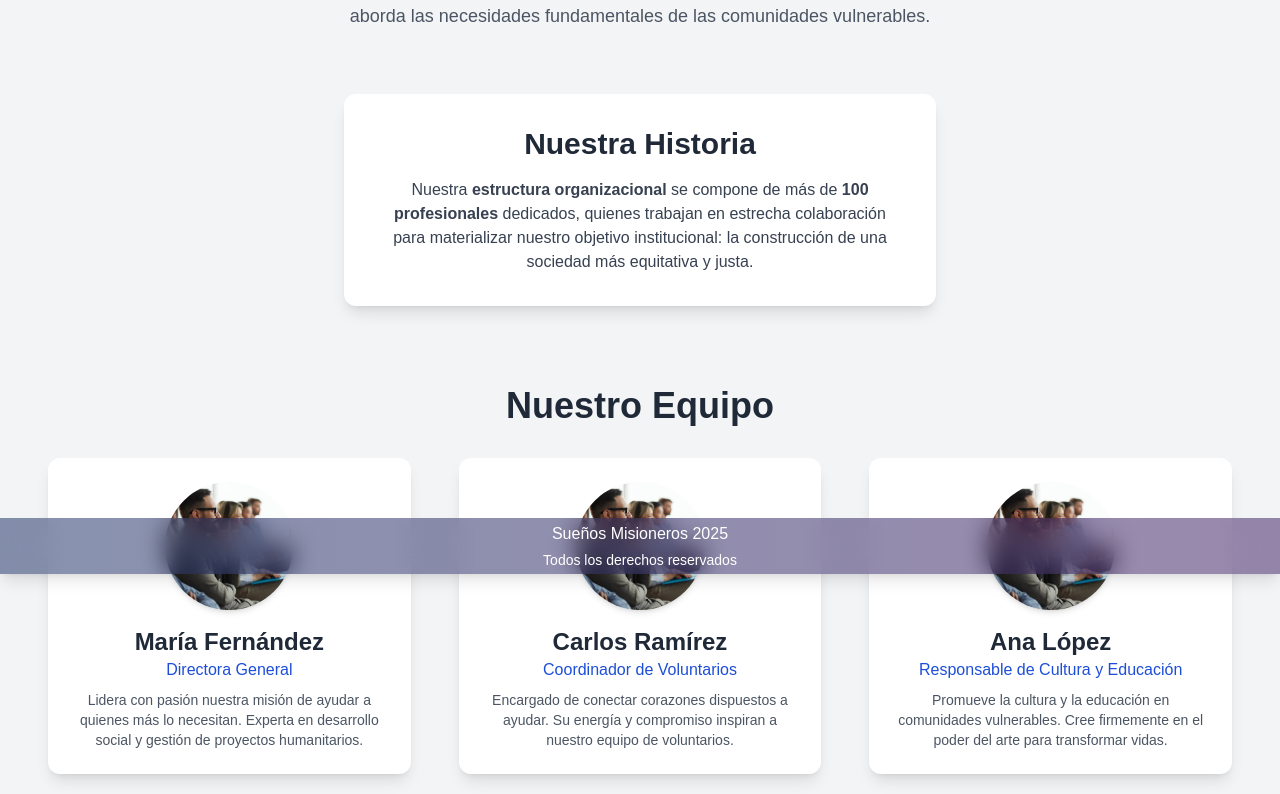
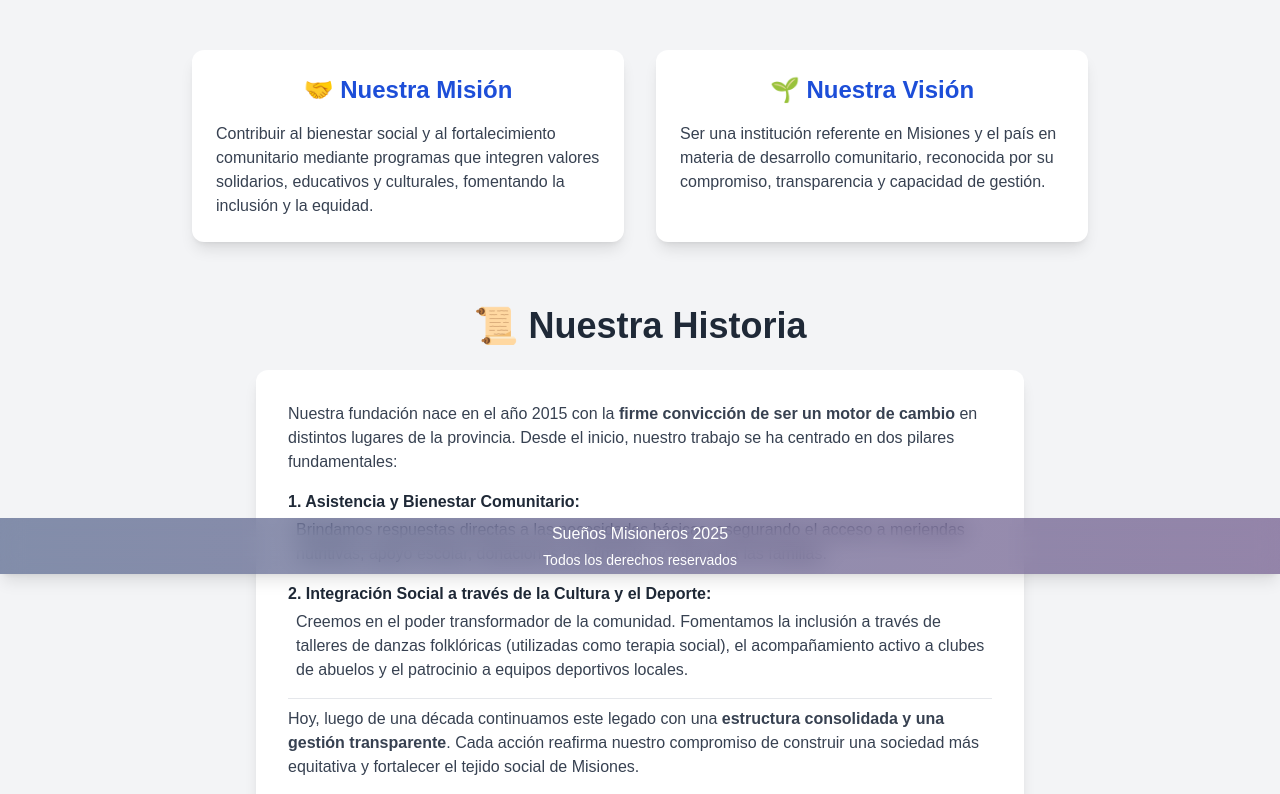
Before and after one commit to MatiasGonzalez1/fundacionSumi, a React (Vite) app: page /about in a window 1280 px wide. Shown: the part 226-1020 px from the top of the page. Built offline with nearby package versions, Linux system fonts and the light colour scheme.

Commit message:
fix: se agrega valor al texto del sobre nosotros, se cambia el párrafo de (nuestra historia) y se el ui

```diff
--- a/src/pages/About.jsx
+++ b/src/pages/About.jsx
@@ -2,31 +2,41 @@ import { motion } from "framer-motion";
 import Team1 from "../assets/personas.webp"; // Agrega imágenes reales de tu equipo
 import Team2 from "../assets/personas.webp";
 import Team3 from "../assets/personas.webp";
+import Team4 from "../assets/personas.webp";
+
 
 const teamMembers = [
   {
     id: 1,
-    name: "María Fernández",
-    role: "Directora General",
+    name: "Prof. Cardozo Mario Oscar",
+    role: "Presidente / Fundador",
     image: Team1,
     description:
-      "Lidera con pasión nuestra misión de ayudar a quienes más lo necesitan. Experta en desarrollo social y gestión de proyectos humanitarios.",
+      "Lidera con la pasión de dos décadas de trayectoria. Cree firmemente en el poder de la cultura como método de enseñanza para transformar realidades.",
   },
   {
     id: 2,
-    name: "Carlos Ramírez",
-    role: "Coordinador de Voluntarios",
+    name: "Gastón",
+    role: "Vicepresidente / Coord. de Voluntarios",
     image: Team2,
     description:
       "Encargado de conectar corazones dispuestos a ayudar. Su energía y compromiso inspiran a nuestro equipo de voluntarios.",
   },
   {
     id: 3,
-    name: "Ana López",
-    role: "Responsable de Cultura y Educación",
+    name: "Rodrigo",
+    role: "Tesorero / Resp. de actividades deportivas",
     image: Team3,
     description:
-      "Promueve la cultura y la educación en comunidades vulnerables. Cree firmemente en el poder del arte para transformar vidas.",
+      "Promueve el deporte y la educación en comunidades vulnerables. Cree firmemente en el poder del arte y el deporte para transformar vidas.",
+  },
+  {
+    id: 4,
+    name: "Francisco",
+    role: "Secretario",
+    image: Team4,
+    description:
+      "El pilar de nuestra organización. Se encarga de la gestión administrativa y la comunicación, asegurando que nuestra misión avance de forma transparente.",
   },
 ];
 
@@ -34,7 +44,8 @@ const AboutUs = () => {
   return (
     <section className="bg-gray-100 min-h-screen py-20 sm:py-16 md:py-20">
       <div className="container mx-auto px-4 sm:px-6 md:px-8 lg:px-12">
-        {/* Sección de presentación */}
+
+        {/* --- SECCIÓN DE PRESENTACIÓN MEJORADA --- */}
         <motion.div
           initial={{ opacity: 0, y: -20 }}
           animate={{ opacity: 1, y: 0 }}
@@ -44,57 +55,102 @@ const AboutUs = () => {
           <h1 className="text-2xl sm:text-3xl md:text-4xl lg:text-5xl font-bold text-gray-800">
             Sobre <span className="text-blue-700">Nosotros</span>
           </h1>
-          <p className="mt-4 text-sm sm:text-base md:text-lg text-gray-600">
-            En <strong>Fundación Sueños Misioneros</strong>, nos comprometemos con la transformación social mediante la implementación de iniciativas estratégicas en desarrollo comunitario. Nuestra organización, establecida en 2015, ha consolidado un modelo de intervención integral que aborda las necesidades fundamentales de las comunidades vulnerables.
+
+          {/* Párrafo de Intro (del texto) */}
+          <p className="mt-4 text-base md:text-lg text-gray-600">
+            En <strong>Fundación Sueños Misioneros</strong> trabajamos por la transformación social a través de proyectos que promuevan el desarrollo integral de las comunidades más vulnerables de Misiones y la región.
           </p>
         </motion.div>
 
+        {/* --- NUEVA SECCIÓN: MISIÓN Y VISIÓN --- */}
         <motion.div
-  initial={{ opacity: 0, x: -50 }}
-  animate={{ opacity: 1, x: 0 }}
-  transition={{ duration: 0.8 }}
-  className="mt-8 sm:mt-12 md:mt-16 bg-white p-6 sm:p-8 rounded-xl shadow-lg w-full md:max-w-[50%] mx-auto"
->
-  <div className="text-center">
-    <h2 className="text-xl sm:text-2xl md:text-3xl font-semibold text-gray-800">
-      <span className="typewriter">
-        Nuestra Historia
-      </span>
-    </h2>
-    <p className="mt-4 text-xs sm:text-sm md:text-base text-gray-700">
-      Nuestra <strong>estructura organizacional</strong> se compone de más de <strong>100 profesionales</strong> dedicados, quienes trabajan en estrecha colaboración para materializar nuestro objetivo institucional: la construcción de una sociedad más equitativa y justa.
+          className="mt-12 grid grid-cols-1 md:grid-cols-2 gap-8 max-w-4xl mx-auto"
+          initial={{ opacity: 0, y: 20 }}
+          animate={{ opacity: 1, y: 0 }}
+          transition={{ duration: 0.8, delay: 0.2 }}
+        >
+          {/* Misión */}
+          <div className="bg-white p-6 rounded-xl shadow-lg">
+            <h2 className="text-2xl font-semibold text-blue-700 text-center">🤝 Nuestra Misión</h2>
+            <p className="mt-4 text-sm sm:text-base text-gray-700">
+              Contribuir al bienestar social y al fortalecimiento comunitario mediante programas que integren valores solidarios, educativos y culturales, fomentando la inclusión y la equidad.
+            </p>
+          </div>
+
+          {/* Visión */}
+          <div className="bg-white p-6 rounded-xl shadow-lg">
+            <h2 className="text-2xl font-semibold text-blue-700 text-center">🌱 Nuestra Visión</h2>
+            <p className="mt-4 text-sm sm:text-base text-gray-700">
+              Ser una institución referente en Misiones y el país en materia de desarrollo comunitario, reconocida por su compromiso, transparencia y capacidad de gestión.
+            </p>
+          </div>
+        </motion.div>
+
+        {/* --- SECCIÓN DE HISTORIA MEJORADA (sin tarjeta flotante) --- */}
+        <motion.div
+          initial={{ opacity: 0, y: 20 }}
+          animate={{ opacity: 1, y: 0 }}
+          transition={{ duration: 0.8, delay: 0.4 }}
+          className="mt-16 max-w-3xl mx-auto"
+        >
+          <h2 className="text-2xl sm:text-3xl md:text-4xl font-semibold text-gray-800 text-center">
+            📜 Nuestra Historia
+          </h2>
+         <div className="mt-6 bg-white p-6 sm:p-8 rounded-xl shadow-lg text-gray-700 text-base space-y-4">
+  <p>
+    Nuestra fundación nace en el año 2015 con la <strong>firme convicción de ser un motor de cambio</strong> en distintos lugares de la provincia. Desde el inicio, nuestro trabajo se ha centrado en dos pilares fundamentales:
+  </p>
+
+  {/* Convertimos la lista en Párrafos Estructurados */}
+  <div>
+    <h4 className="font-semibold text-gray-800">1. Asistencia y Bienestar Comunitario:</h4>
+    <p className="mt-1 pl-2">
+      Brindamos respuestas directas a las necesidades básicas, asegurando el acceso a meriendas nutritivas, apoyo escolar, donaciones de alimentos y ropa para las familias.
     </p>
   </div>
-</motion.div>
 
-        {/* Sección del equipo */}
-        <div className="mt-12 sm:mt-16 md:mt-20">
+  <div>
+    <h4 className="font-semibold text-gray-800 mt-2">2. Integración Social a través de la Cultura y el Deporte:</h4>
+    <p className="mt-1 pl-2">
+      Creemos en el poder transformador de la comunidad. Fomentamos la inclusión a través de talleres de danzas folklóricas (utilizadas como terapia social), el acompañamiento activo a clubes de abuelos y el patrocinio a equipos deportivos locales.
+    </p>
+  </div>
+
+  <p className="pt-2 border-t border-gray-200">
+    Hoy, luego de una década continuamos este legado con una <strong>estructura consolidada y una gestión transparente</strong>. Cada acción reafirma nuestro compromiso de construir una sociedad más equitativa y fortalecer el tejido social de Misiones.
+  </p>
+</div>
+        </motion.div>
+
+        {/* --- SECCIÓN DEL EQUIPO (Ahora son 4) --- */}
+        <div className="mt-16 md:mt-20">
           <h2 className="text-2xl sm:text-3xl md:text-4xl font-semibold text-gray-800 text-center">
             Nuestro Equipo
           </h2>
-          <div className="mt-8 grid grid-cols-1 sm:grid-cols-2 md:grid-cols-3 gap-6 sm:gap-8 md:gap-12">
+          <div className="mt-8 grid grid-cols-1 sm:grid-cols-2 md:grid-cols-4 gap-6 sm:gap-8">
             {teamMembers.map((member) => (
               <motion.div
                 key={member.id}
                 initial={{ opacity: 0, y: 20 }}
                 animate={{ opacity: 1, y: 0 }}
                 transition={{ duration: 0.8, delay: member.id * 0.2 }}
-                className="bg-white p-4 sm:p-6 rounded-xl shadow-lg text-center"
+                className="bg-white p-4 sm:p-6 rounded-xl shadow-lg text-center flex flex-col"
               >
                 <img
                   src={member.image}
-                  alt={member.name}
-                  className="w-24 sm:w-32 h-24 sm:h-32 mx-auto rounded-full object-cover shadow-md"
+                  alt={`Foto de ${member.name}`}
+                  className="w-24 sm:w-32 h-24 mx-auto rounded-full object-cover shadow-md"
                 />
-                <h3 className="mt-4 text-xl sm:text-xl md:text-2xl font-semibold text-gray-800">
+                <h3 className="mt-4 text-lg sm:text-xl font-semibold text-gray-800">
                   {member.name}
                 </h3>
                 <p className="text-blue-700 font-medium text-sm sm:text-base">{member.role}</p>
-                <p className="mt-2 text-gray-600 text-xs sm:text-sm">{member.description}</p>
+                <p className="mt-2 text-gray-600 text-sm flex-grow">{member.description}</p>
               </motion.div>
             ))}
           </div>
         </div>
+
       </div>
     </section>
   );
```
